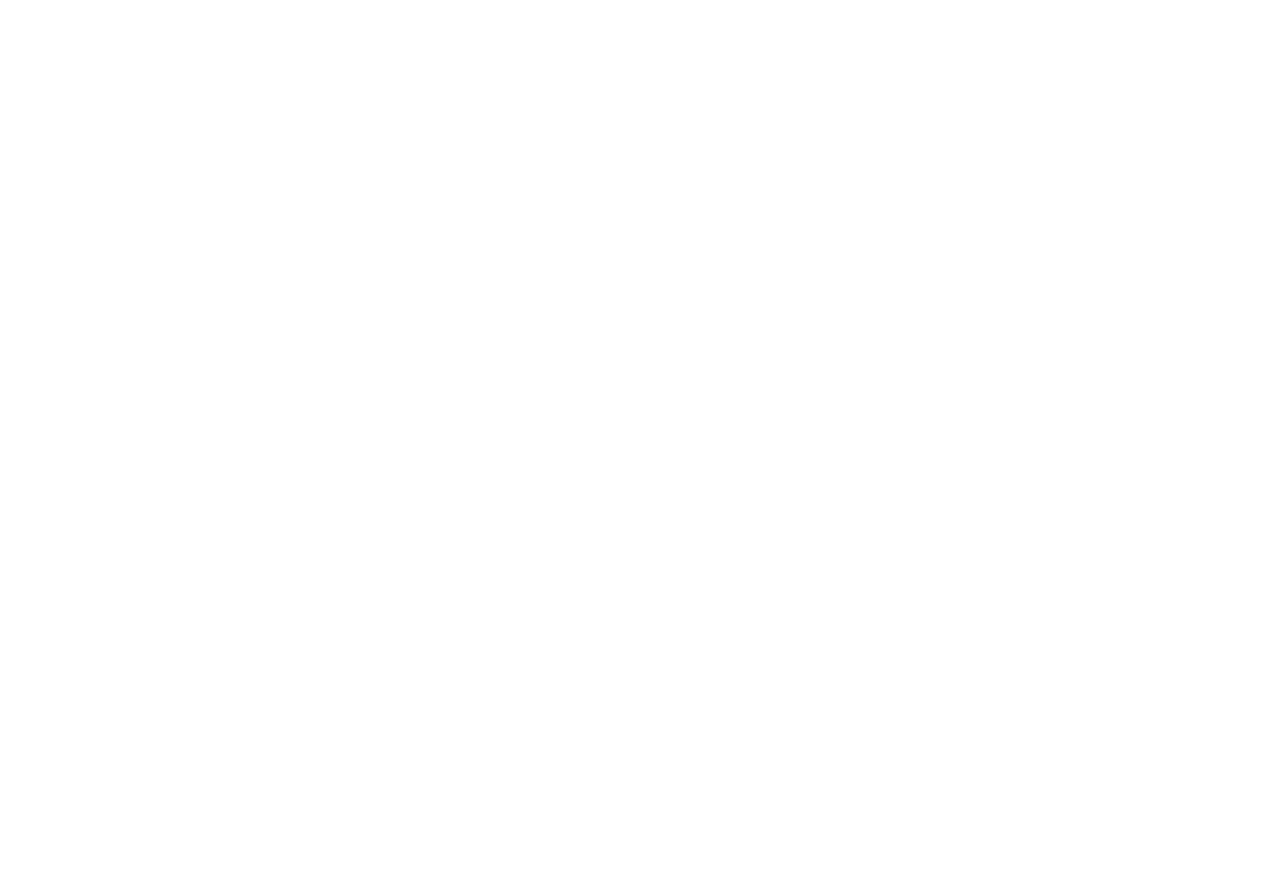
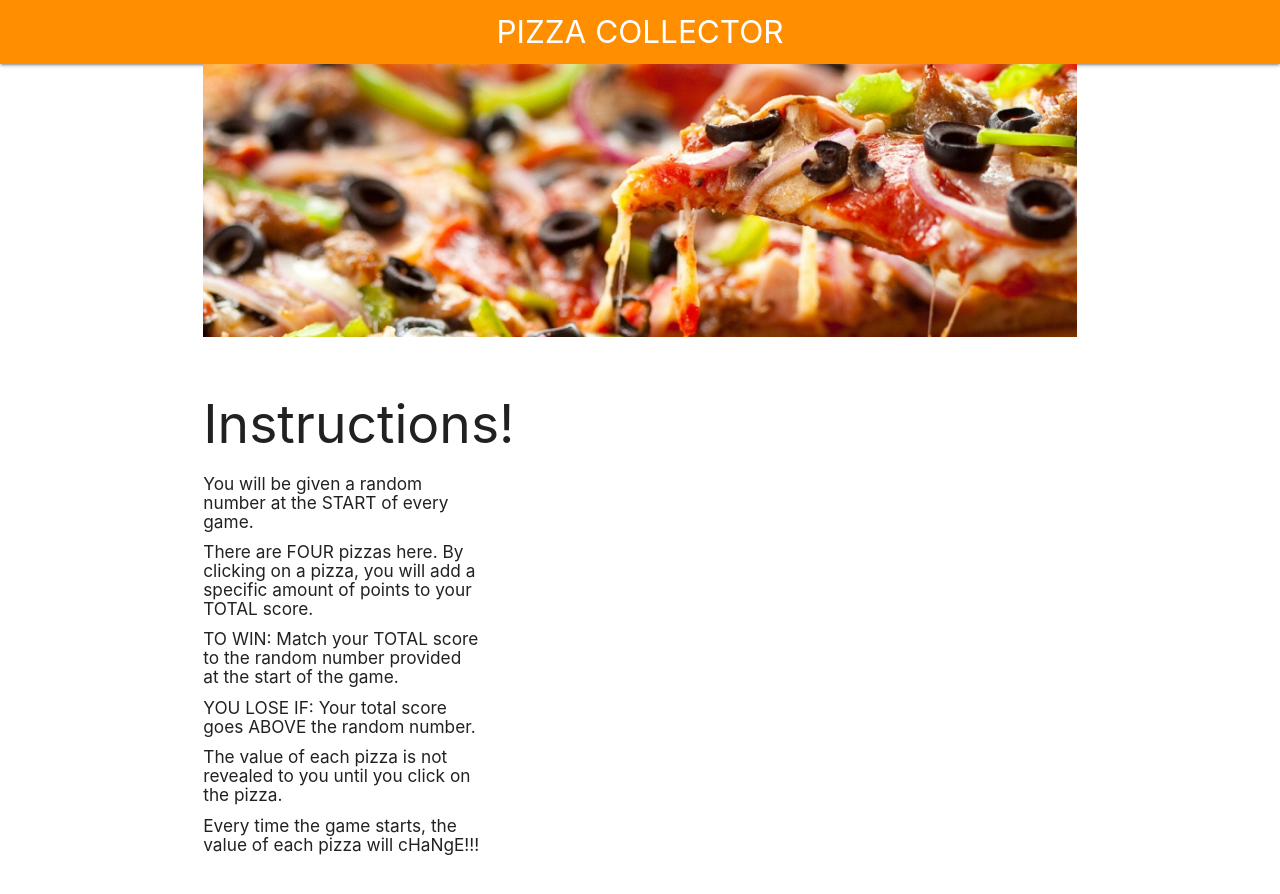
Before and after one commit to mercedeswalsh/pizzaCounterRPG, a plain HTML site: page index.html in a window 1280 px wide. Before the commit the page ends 800 px from the top, so only its background shows below. Drawn offline with nearby package versions, Linux system fonts and the light colour scheme.

Commit message:
added beginning html and stylesheets

```diff
--- a/assets/css/style.css
+++ b/assets/css/style.css
@@ -0,0 +1,3 @@
+#pizzaBanner {
+    width: 100%;
+}
--- a/index.html
+++ b/index.html
@@ -4,9 +4,88 @@
     <meta charset="UTF-8">
     <meta name="viewport" content="width=device-width, initial-scale=1.0">
     <meta http-equiv="X-UA-Compatible" content="ie=edge">
-    <title>Document</title>
+    <title>RPG Pizza Collector</title>
+    <link rel="stylesheet" href="assets/css/reset.css">
+    <link rel="stylesheet" href="https://cdnjs.cloudflare.com/ajax/libs/materialize/1.0.0/css/materialize.min.css">
+    <link rel="stylesheet" href="assets/css/style.css">
 </head>
 <body>
 
+    <!-- title navbar -->
+    <nav>
+        <div class="nav-wrapper #ff8f00 amber darken-3">
+            <a href="#" class="brand-logo center">PIZZA COLLECTOR</a>
+        </div>
+    </nav>
+
+    <!-- game container -->
+    <div class="container">
+
+        <!-- first row w/ pizza background image -->
+        <div class="row">
+
+            <!-- first column with pizza background image { 12 } -->
+            <div class="col s12">
+                <!-- put pizza backrgound image here -->
+                <img id="pizzaBanner" src="assets/images/pizzaBanner.jpg">
+
+            </div>
+
+        <!-- end first row div -->
+        </div>
+
+        <!-- second row with instructions and game pizzas to click on -->
+        <div class="row">
+
+            <!-- first column with instructions { 4 } -->
+            <div class="col s4">
+                <!-- put game instructions here -->
+                <h2>Instructions!</h2>
+                <h6>You will be given a random number at the START of every game.</h6>
+                <h6>There are FOUR pizzas here. By clicking on a pizza, you will add a specific amount of points to your TOTAL score.</h6>
+                <h6>TO WIN: Match your TOTAL score to the random number provided at the start of the game.</h6>
+                <h6>YOU LOSE IF: Your total score goes ABOVE the random number.</h6>
+                <h6>The value of each pizza is not revealed to you until you click on the pizza.</h6>
+                <h6>Every time the game starts, the value of each pizza will cHaNgE!!!</h6>
+            </div>
+
+            <!-- second column with game pizzas to click on { 8 } -->
+            <div class="col s8">
+                <!-- put clickable game pizzas here -->
+            </div>
+
+        <!-- end second row div -->
+        </div>
+
+        <!-- third row with count, total score, and counter for wins and losses -->
+        <div class="row">
+
+            <!-- first column with counter { 4 } -->
+            <div class="col s4">
+                <!-- put game counter here -->
+            </div>
+
+            <!-- second column with total score { 2 } -->
+            <div class="col s2">
+                <!-- put total score here -->
+            </div>
+
+            <!-- third column with wins & losses { 6 } -->
+            <div class="col 6">
+                <!-- put wins and losses here -->
+            </div>
+
+        <!-- end third row div -->
+        </div>
+
+    <!-- end container div -->
+    </div>
+
+
+
+
+    </div>
+
+<script src="https://cdnjs.cloudflare.com/ajax/libs/materialize/1.0.0/js/materialize.min.js"></script>
 </body>
 </html>
```
Also changed, not shown: assets/images/cheesePizza.png (added), assets/images/hawaiianPizza.png (added), assets/images/meatPizza.png (added), assets/images/pepperoniPizza.png (added), assets/images/pizzaBanner.jpg (added).
